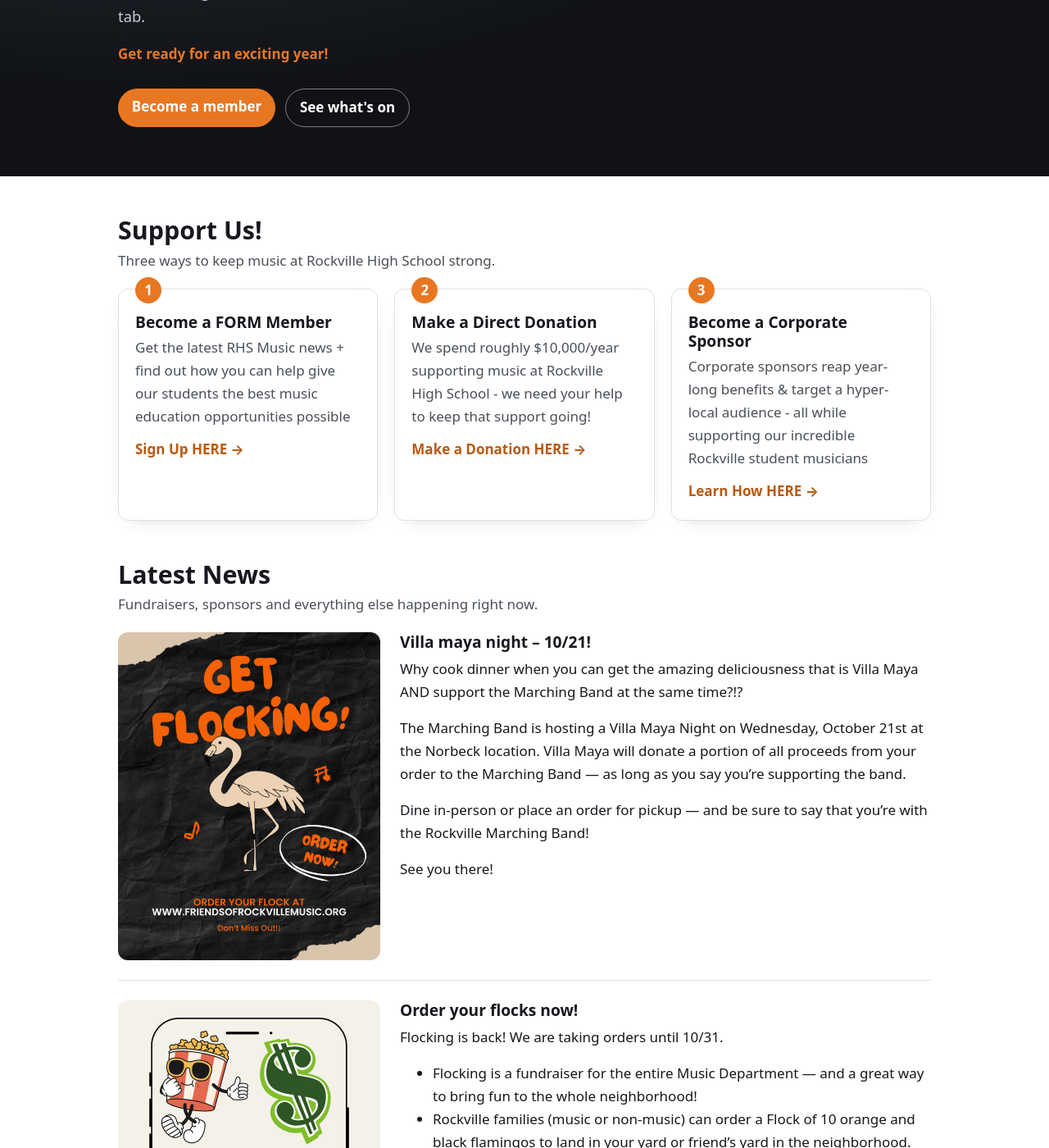
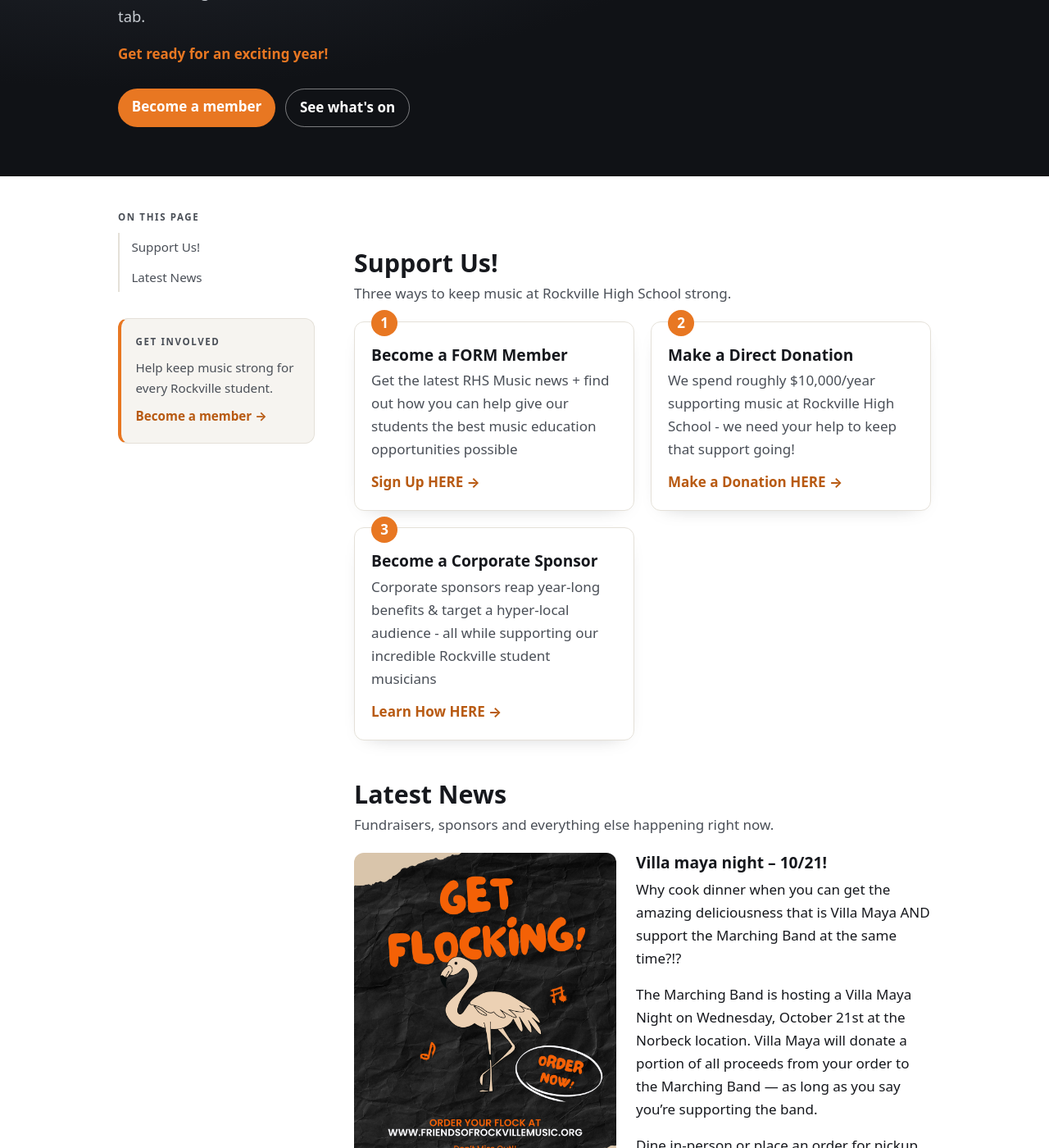
Before and after one commit to mikeholczer/rhsform, a Jekyll site: the page built from index.md, in a window 1280 px wide and 1400 px high, scrolled down 386 px. Shown: the whole window at 82% size. Built offline with Jekyll 4.4.1, drawn with Linux system fonts in a browser that asks for light colours.

Commit message:
site: sticky "On this page" rail on interior pages and home
Adopt the sticky-rail treatment chosen from the interior-page prototype
(branch prototype/interior-page-variants) across the whole site.

- new _includes/rail.html: sticky side rail with an automatic "On this
  page" list (parsed from the rendered h2/h3 headings) and a "Get
  involved" call to action; shared by _layouts/page.html and _layouts/home.html
- _layouts/page.html: orange masthead kicker above the title, then a
  .page-layout two-column grid (rail + body)
- _layouts/home.html: move the hero include out of index.md so the rail
  can sit beside the content sections; index.md now holds only the sections
- style.css: .page-header__kicker, .page-layout and .page-rail* styles;
  retarget the home heading rules .home -> .home-body; stack the rail under 760px
- AGENTS.md/README.md: document the rail, point at the prototype branch

Verdict: variant B (sticky rail). Variants A (banner hero) and C (banded
sections) live only on prototype/interior-page-variants.

```diff
--- /dev/null
+++ b/_includes/rail.html
@@ -0,0 +1,44 @@
+{%- comment %}
+Sticky side rail shared by the interior pages and the home page: an automatic
+"On this page" list plus a "Get involved" call to action.
+
+The list is parsed straight out of the rendered page body (kramdown gives every
+heading an id), so maintainers never have to keep a separate table of contents
+in sync. Page-level sections are h2s; only when a page has none (for example
+Spirit Store, which leads with an h3) does the h3 level stand in - that keeps
+component headings like sponsorship tier names and news headlines out of it.
+
+Pass the rendered body in as `html`.
+{%- endcomment %}
+{%- assign toc_level = '2' -%}
+{%- unless include.html contains '<h2' -%}
+  {%- assign toc_level = '3' -%}
+{%- endunless -%}
+{%- assign chunks = include.html | split: '<h' -%}
+{%- assign toc = '' -%}
+{%- for chunk in chunks offset: 1 -%}
+  {%- assign level = chunk | slice: 0, 1 -%}
+  {%- if level == toc_level -%}
+    {%- assign id = chunk | split: 'id="' | slice: 1 | first | split: '"' | first -%}
+    {%- assign title = chunk | split: '</h' | first | split: '>' | slice: 1, 100 | join: '>' | strip_html | strip -%}
+    {%- if id != blank and title != blank -%}
+      {%- capture item -%}<li><a href="#{{ id }}">{{ title }}</a></li>{%- endcapture -%}
+      {%- assign toc = toc | append: item -%}
+    {%- endif -%}
+  {%- endif -%}
+{%- endfor -%}
+<aside class="page-rail">
+  <nav class="page-rail__toc" aria-label="On this page">
+    <p class="page-rail__title">On this page</p>
+    {%- if toc != '' %}
+    <ul>{{ toc }}</ul>
+    {%- else %}
+    <p class="page-rail__empty">A single short read.</p>
+    {%- endif %}
+  </nav>
+  <div class="page-rail__cta">
+    <p class="page-rail__title">Get involved</p>
+    <p class="page-rail__note">Help keep music strong for every Rockville student.</p>
+    <a class="text-link" href="{{ site.data.support_actions[0].link_url }}">Become a member</a>
+  </div>
+</aside>
--- a/_layouts/home.html
+++ b/_layouts/home.html
@@ -2,5 +2,11 @@
 layout: default
 ---
 <div class="home">
+  {%- include home-hero.html %}
+  <div class="page-layout">
+    {%- include rail.html html=content %}
+    <div class="home-body">
 {{ content }}
+    </div>
+  </div>
 </div>
--- a/_layouts/page.html
+++ b/_layouts/page.html
@@ -3,12 +3,16 @@ layout: default
 ---
 <article class="page">
   <header class="page-header">
+    <p class="page-header__kicker">{{ page.kicker | default: site.title }}</p>
     <h1>{{ page.title }}</h1>
     {%- if page.lede %}
     <p class="lede">{{ page.lede }}</p>
     {%- endif %}
   </header>
-  <div class="page-body">
+  <div class="page-layout">
+    {%- include rail.html html=content %}
+    <div class="page-body">
 {{ content }}
+    </div>
   </div>
 </article>
--- a/assets/css/style.css
+++ b/assets/css/style.css
@@ -191,12 +191,12 @@ ol {
   padding: 2rem 1rem 3rem;
 }
 
-.home > h2 {
+.home-body > h2 {
   margin: 3rem 0 0.25rem;
 }
 
 /* The line under a home section heading ("Three ways to help..."). */
-.home > h2 + p {
+.home-body > h2 + p {
   margin: 0 0 1.25rem;
   color: var(--ink-soft);
 }
@@ -209,9 +209,82 @@ ol {
   margin-bottom: 1.25rem;
 }
 
+.page-header__kicker {
+  margin: 0 0 0.5rem;
+  font-size: 0.78rem;
+  font-weight: 700;
+  letter-spacing: 0.16em;
+  text-transform: uppercase;
+  color: var(--orange-dark);
+}
+
 .lede {
   font-size: 1.15rem;
   color: var(--ink-soft);
+}
+
+/* Page layout: content column with a sticky side rail (interior pages and the
+   home page). Collapses to one column on narrow screens - see the media query
+   near the bottom of this file. */
+.page-layout {
+  display: grid;
+  grid-template-columns: 15rem minmax(0, 1fr);
+  gap: 3rem;
+  align-items: start;
+}
+
+.page-rail {
+  position: sticky;
+  top: 1.5rem;
+  display: grid;
+  gap: 2rem;
+  font-size: 0.95rem;
+}
+
+.page-rail__title {
+  margin: 0 0 0.6rem;
+  font-size: 0.72rem;
+  font-weight: 700;
+  letter-spacing: 0.14em;
+  text-transform: uppercase;
+  color: var(--ink-soft);
+}
+
+.page-rail__toc ul {
+  list-style: none;
+  margin: 0;
+  padding: 0;
+  border-left: 2px solid var(--border);
+}
+
+.page-rail__toc a {
+  display: block;
+  padding: 0.35rem 0 0.35rem 0.9rem;
+  color: var(--ink-soft);
+  text-decoration: none;
+}
+
+.page-rail__toc a:hover {
+  color: var(--orange-dark);
+  box-shadow: inset 2px 0 0 var(--orange);
+}
+
+.page-rail__empty,
+.page-rail__note {
+  margin: 0;
+  color: var(--ink-soft);
+}
+
+.page-rail__cta {
+  padding: 1.1rem 1.1rem 1.2rem;
+  background: var(--surface);
+  border: 1px solid var(--border);
+  border-left: 4px solid var(--orange);
+  border-radius: var(--radius);
+}
+
+.page-rail__cta .page-rail__note {
+  margin-bottom: 0.6rem;
 }
 
 .page-body img {
@@ -546,10 +619,19 @@ figure {
   }
 }
 
-/* Stack the home news feed on narrow screens. */
+/* Stack the home news feed and the page rail on narrow screens. */
 @media (max-width: 760px) {
   .announcement {
     grid-template-columns: 1fr;
+  }
+
+  .page-layout {
+    grid-template-columns: 1fr;
+    gap: 2rem;
+  }
+
+  .page-rail {
+    position: static;
   }
 }
 
--- a/index.md
+++ b/index.md
@@ -3,8 +3,6 @@ layout: home
 permalink: /
 title: Home
 ---
-
-{% include home-hero.html %}
 
 ## Support Us!
 
```
Also changed, not shown: AGENTS.md (+2 -1 lines), README.md.
